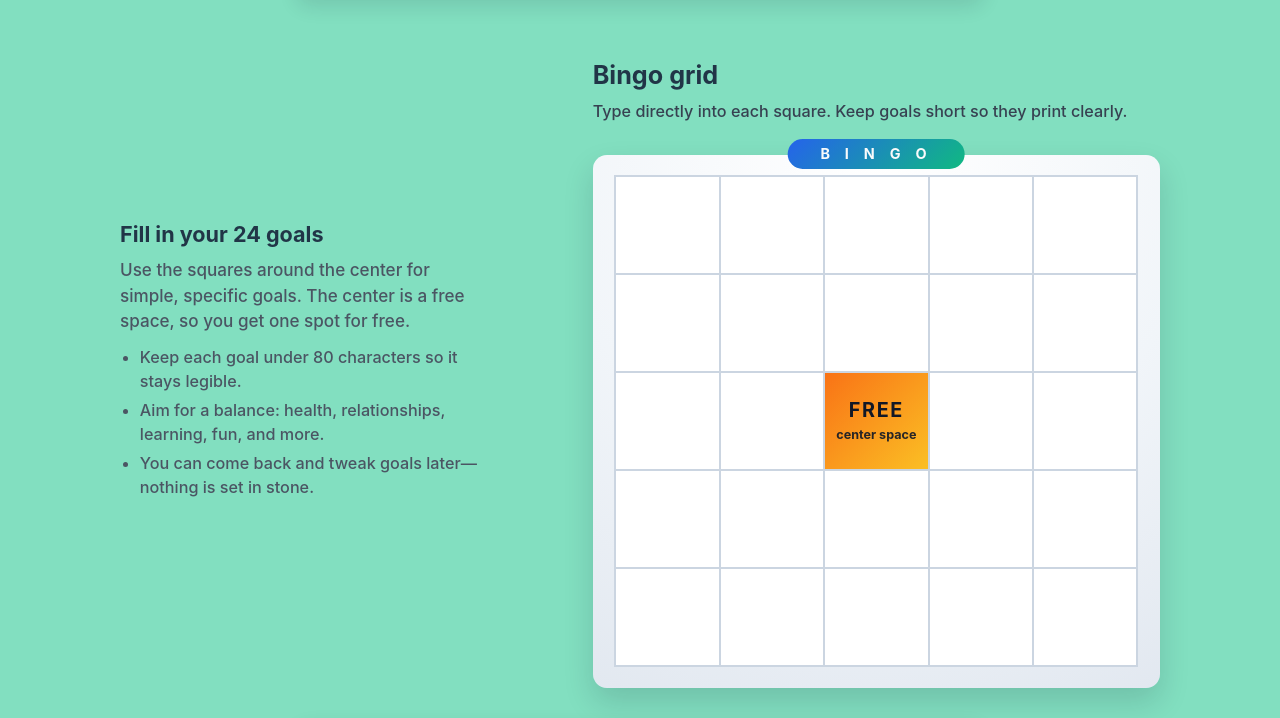
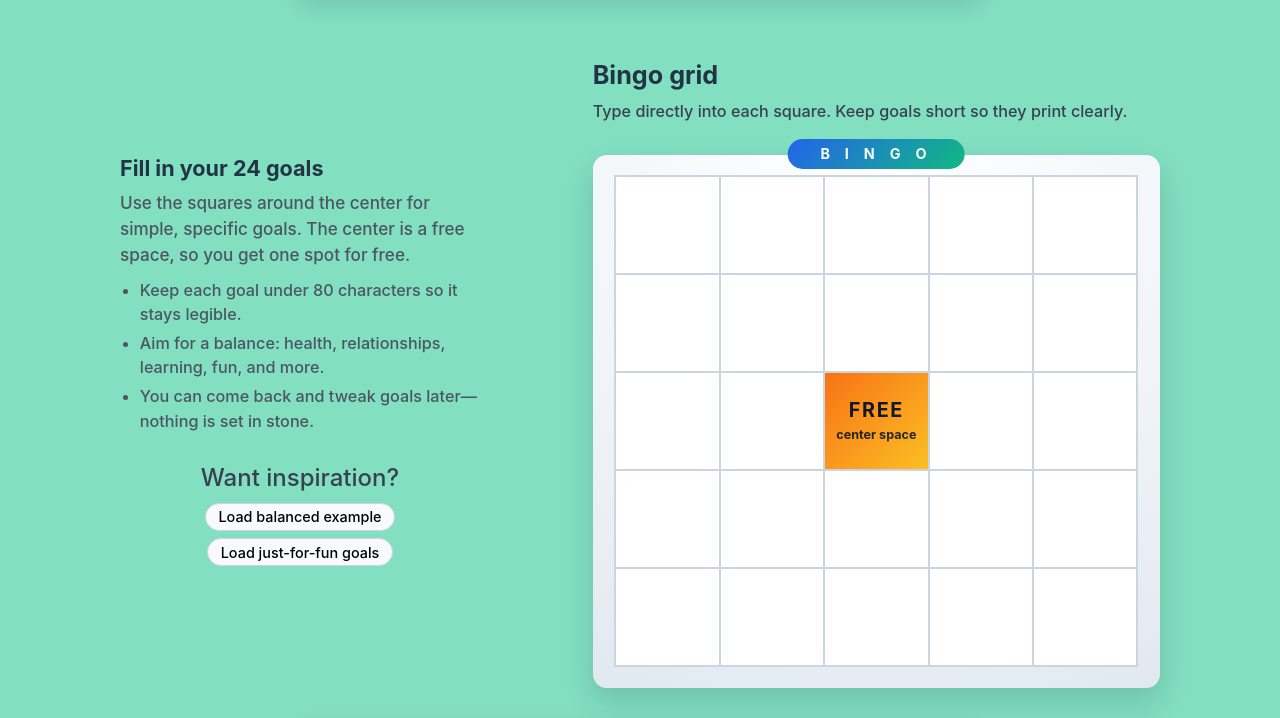
Before and after one commit to UniqueClone/yearly-goals-bingo, a React (Vite) app: page / in a window 1280 px wide. Shown: the part 401-1119 px from the top of the page. Built offline with nearby package versions, Linux system fonts and the light colour scheme.

Commit message:
Adding example goals to get people started

```diff
--- a/src/InputGridRenderer.module.css
+++ b/src/InputGridRenderer.module.css
@@ -42,6 +42,36 @@
     min-width: 0;
 }
 
+.goals-layout__presets {
+    margin-top: 1.5rem;
+    display: flex;
+    flex-direction: column;
+    flex-wrap: wrap;
+    gap: 0.4rem;
+    align-items: center;
+    justify-content: center;
+    font-size: 0.85rem;
+}
+
+.goals-layout__presets-label {
+    font-size: x-large;
+    color: #374151;
+}
+
+.goals-layout__preset-button {
+    border-radius: 999px;
+    border: 1px solid #d1d5db;
+    padding: 0.25rem 0.7rem;
+    background-color: #f9fafb;
+    font-size: 0.8rem;
+    cursor: pointer;
+}
+
+.goals-layout__preset-button:hover {
+    border-color: #2563eb;
+    background-color: #eff6ff;
+}
+
 @media (min-width: 936px) {
     .goals-layout {
         grid-template-columns: minmax(0, 1.05fr) minmax(0, 1.35fr);
--- a/src/InputGridRenderer.tsx
+++ b/src/InputGridRenderer.tsx
@@ -12,8 +12,76 @@ interface InputGridRendererProps {
     setAllGoals: (goals: string[]) => void;
 }
 
+const BALANCED_PRESET_24: string[] = [
+    "Walk 8k steps four days a week",
+    "Strength workout twice per week",
+    "Go to bed before 11pm on weeknights",
+    "Read 12 books this year",
+    "Call a friend or family member weekly",
+    "Plan one date night each month",
+    "Take one weekend trip just for fun",
+    "Save an extra $1000 for the year",
+    "Review budget at the start of each month",
+    "Learn the basics of a new skill",
+    "Ship one small side project",
+    "Update my resume and LinkedIn",
+    "Declutter one room each month",
+    "Cook a new recipe every two weeks",
+    "Keep a simple one-line-a-day journal",
+    "Take a full day fully offline each month",
+    "Do a 10 minute stretch three times a week",
+    "Drink water before coffee each morning",
+    "Spend 10 minutes a day tidying",
+    "Block one focus session on workdays",
+    "Make a list of 25 things I am grateful for",
+    "Try one new hobby or class",
+    "Volunteer or donate once this year",
+    "Plan a small celebration for wins",
+];
+
+const FUN_PRESET_24: string[] = [
+    "Try a new coffee shop each month",
+    "Host a game night with friends",
+    "Watch a classic movie I have never seen",
+    "Visit a local museum or gallery",
+    "Take a photo walk around my city",
+    "Plan a picnic in a nearby park",
+    "Learn to make one signature dessert",
+    "Read a fun fiction book just for pleasure",
+    "Attend a live show or concert",
+    "Start a small houseplant collection",
+    "Try a new restaurant in my area",
+    "Spend an afternoon at the library",
+    "Build a simple playlist for focused work",
+    "Revisit a childhood hobby for one day",
+    "Have a phone-free evening once a month",
+    "Do a DIY craft or art project",
+    "Explore a new neighborhood on foot",
+    "Write a postcard or letter to someone",
+    "Bake treats and share them with others",
+    "Re-read a favorite book from the past",
+    "Try a new outdoor activity this year",
+    "Collect small mementos from fun days",
+    "Create a photo collage of the year",
+    "Plan a small end-of-year celebration",
+];
+
+const buildPresetGoals = (preset: string[]): string[] => {
+    const full = Array(25).fill("");
+    let presetIndex = 0;
+    for (let i = 0; i < 25; i++) {
+        if (i === 12) continue;
+        full[i] = preset[presetIndex] ?? "";
+        presetIndex += 1;
+        if (presetIndex >= preset.length) {
+            break;
+        }
+    }
+    return full;
+};
+
 export const InputGridRenderer: React.FC<InputGridRendererProps> = (props) => {
-    const { name, goals, handleGoalChange } = props;
+    const { name, goals, handleGoalChange, setAllGoals } = props;
 
     // Local Storage: Update local storage when values change
     useEffect(() => {
@@ -48,6 +116,30 @@ export const InputGridRenderer: React.FC<InputGridRendererProps> = (props) => {
                         in stone.
                     </li>
                 </ul>
+
+                <div className={styles["goals-layout__presets"]}>
+                    <span className={styles["goals-layout__presets-label"]}>
+                        Want inspiration?
+                    </span>
+                    <button
+                        type="button"
+                        className={styles["goals-layout__preset-button"]}
+                        onClick={() =>
+                            setAllGoals(buildPresetGoals(BALANCED_PRESET_24))
+                        }
+                    >
+                        Load balanced example
+                    </button>
+                    <button
+                        type="button"
+                        className={styles["goals-layout__preset-button"]}
+                        onClick={() =>
+                            setAllGoals(buildPresetGoals(FUN_PRESET_24))
+                        }
+                    >
+                        Load just-for-fun goals
+                    </button>
+                </div>
             </div>
 
             <div className={styles["goals-layout__grid"]}>
```
